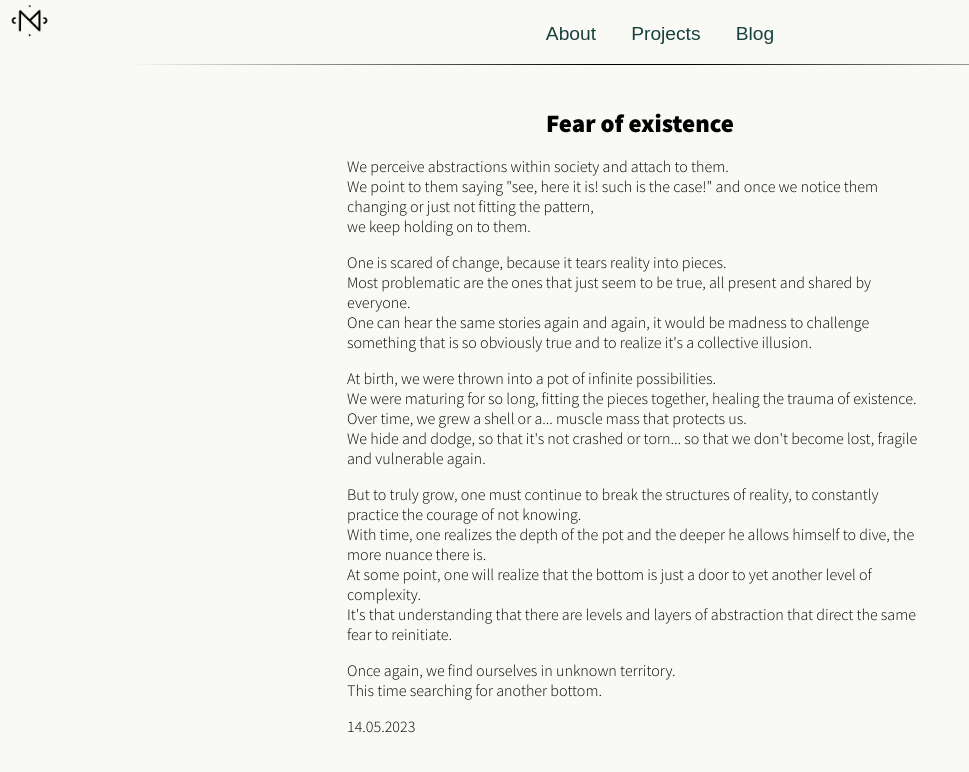
After one commit to zostaw/home-page, a Flask app: page /fear_of_existence in a window 1280 px wide. The commit adds this page. Shown: the top 772 px of the page, without its empty margins (0-969 px from the left). Run offline with Flask 2, Linux system fonts and the light colour scheme; parts of the project's set-up code (start-up, migrations or seed data) failed here and were passed over.

Commit message:
added new Blog post

```diff
--- a/app/app.py
+++ b/app/app.py
@@ -88,6 +88,10 @@ def mystory():
 def dionysiac_architects():
     return render_template("blog/dionysiac_architects.html")
 
+@app.route("/fear_of_existence")
+def fear_of_existence():
+    return render_template("blog/fear_of_existence.html")
+
 @app.route("/drawing")
 def drawing():
     return render_template("blog/drawing.html")
@@ -98,3 +102,4 @@ def drawing():
 
 if __name__ == "__main__":
     app.run(debug=False, host="0.0.0.0")
+    me-page
--- a/app/templates/blog.html
+++ b/app/templates/blog.html
@@ -17,6 +17,8 @@
       <a class="a-nav-item" href="{{ url_for('mystory') }}" class="nav-link">Childhood aspirations.</a>
 		</br>
       <a class="a-nav-item" href="{{ url_for('dionysiac_architects') }}" class="nav-link">Dionysiac Architects.</a>
+		</br>
+      <a class="a-nav-item" href="{{ url_for('fear_of_existence') }}" class="nav-link">Fear of existence.</a>
       </div>
       <h3> Learning </h3>
       <div class="projects-paragraph">
--- /dev/null
+++ b/app/templates/blog/fear_of_existence.html
@@ -0,0 +1,53 @@
+
+{% extends "includes/layout.html" %}
+
+{% block content %}
+
+    <!-- Page content -->
+      <h1 style="font-size: 25px; text-align: center;">Fear of existence</h1>
+
+<p>
+  We perceive abstractions within society and attach to them.
+  </br>
+  We point to them saying "see, here it is! such is the case!" and once we notice them changing or just not fitting the pattern,
+  </br>we keep holding on to them.
+</p>
+<p>
+  One is scared of change, because it tears reality into pieces.
+  </br>
+  Most problematic are the ones that just seem to be true, all present and shared by everyone.
+  </br>
+  One can hear the same stories again and again, it would be madness to challenge something that is so obviously true and to realize it's a collective illusion.
+</p>
+<p>
+  At birth, we were thrown into a pot of infinite possibilities.
+  </br>
+  We were maturing for so long, fitting the pieces together, healing the trauma of existence.
+  </br>
+  Over time, we grew a shell or a... muscle mass that protects us.
+  </br>
+  We hide and dodge, so that it's not crashed or torn... so that we don't become lost, fragile and vulnerable again.
+</p>
+<p>
+  But to truly grow, one must continue to break the structures of reality, to constantly practice the courage of not knowing.
+  </br>
+  With time, one realizes the depth of the pot and the deeper he allows himself to dive, the more nuance there is.
+  </br>
+  At some point, one will realize that the bottom is just a door to yet another level of complexity.
+  </br>
+  It's that understanding that there are levels and layers of abstraction that direct the same fear to reinitiate.
+</p>
+<p>
+  Once again, we find ourselves in unknown territory.
+  </br>
+  This time searching for another bottom.
+</p>
+
+
+14.05.2023
+
+
+
+
+
+{% endblock %}
```
